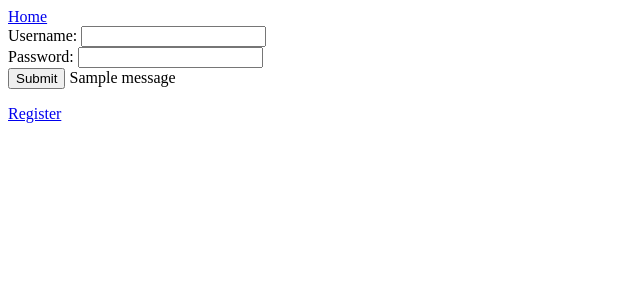
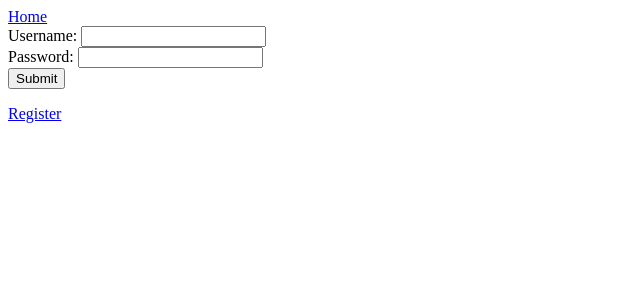
Before and after one commit to kaczyburar/match-a-movie, a Django app: page /accounts/login/ in a window 1280 px wide. Shown: the top 300 px of the page, without its empty margins (0-640 px from the left). Run offline with Django 5.2, Linux system fonts and the light colour scheme; tables that the repository leaves empty hold one stand-in row (values such as "Sample post"); one stand-in notice (Sample message) is shown.

Commit message:
Refactoring error message invalid login or passowrd

```diff
--- a/accounts/views.py
+++ b/accounts/views.py
@@ -46,8 +46,8 @@ class LoginView(View):
                 login(request, user)
                 return redirect('home')
             else:
-                messages.error(request, 'Username or password is incorrect')
-                return redirect('login')
+                error_message = 'Username or password is incorrect'
+                return render(request, 'form.html', {'form': form, 'error_message': error_message})
         return render(request, 'nav_bar.html', {'form': form})
 
 class LogoutView(View):
--- a/templates/form.html
+++ b/templates/form.html
@@ -7,10 +7,8 @@
     {% csrf_token %}
     {{ form }}
     <input type="submit">
-    {% if messages %}
-        {% for message in messages %}
-            {{ message }}
-        {% endfor %}
+    {% if error_message %}
+        {{ error_message }}
     {% endif %}
     </form>
 
```
